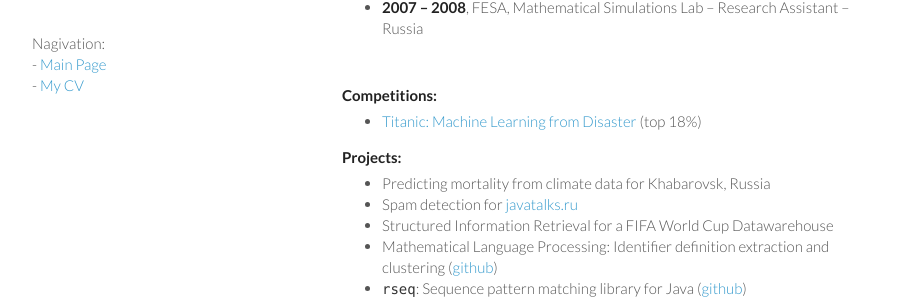
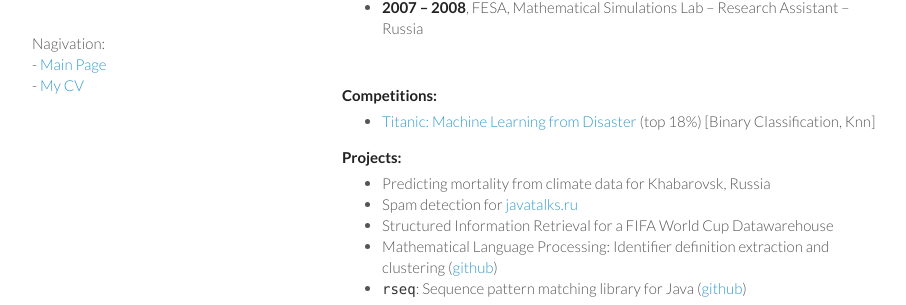
Before and after one commit to priyanshAgarwal/priyanshagarwal.github.io, a Jekyll site: the page built from cv.md, in a window 1280 px wide and 900 px high, scrolled down 1545 px. Shown: the part 148-453 px from the top of the window, without its empty margins (178-1084 px from the left). Built offline with Jekyll 4.4.1, drawn with Linux system fonts in a browser that asks for light colours.

Commit message:
Update cv.md

```diff
--- a/cv.md
+++ b/cv.md
@@ -100,7 +100,7 @@ Summary of prior experience:
 
 **Competitions:**
 
-- [Titanic: Machine Learning from Disaster](https://www.kaggle.com/c/titanic) (top 18%)
+- [Titanic: Machine Learning from Disaster](https://www.kaggle.com/c/titanic) (top 18%) [Binary Classification, Knn]
 
 **Projects:**
 
```
